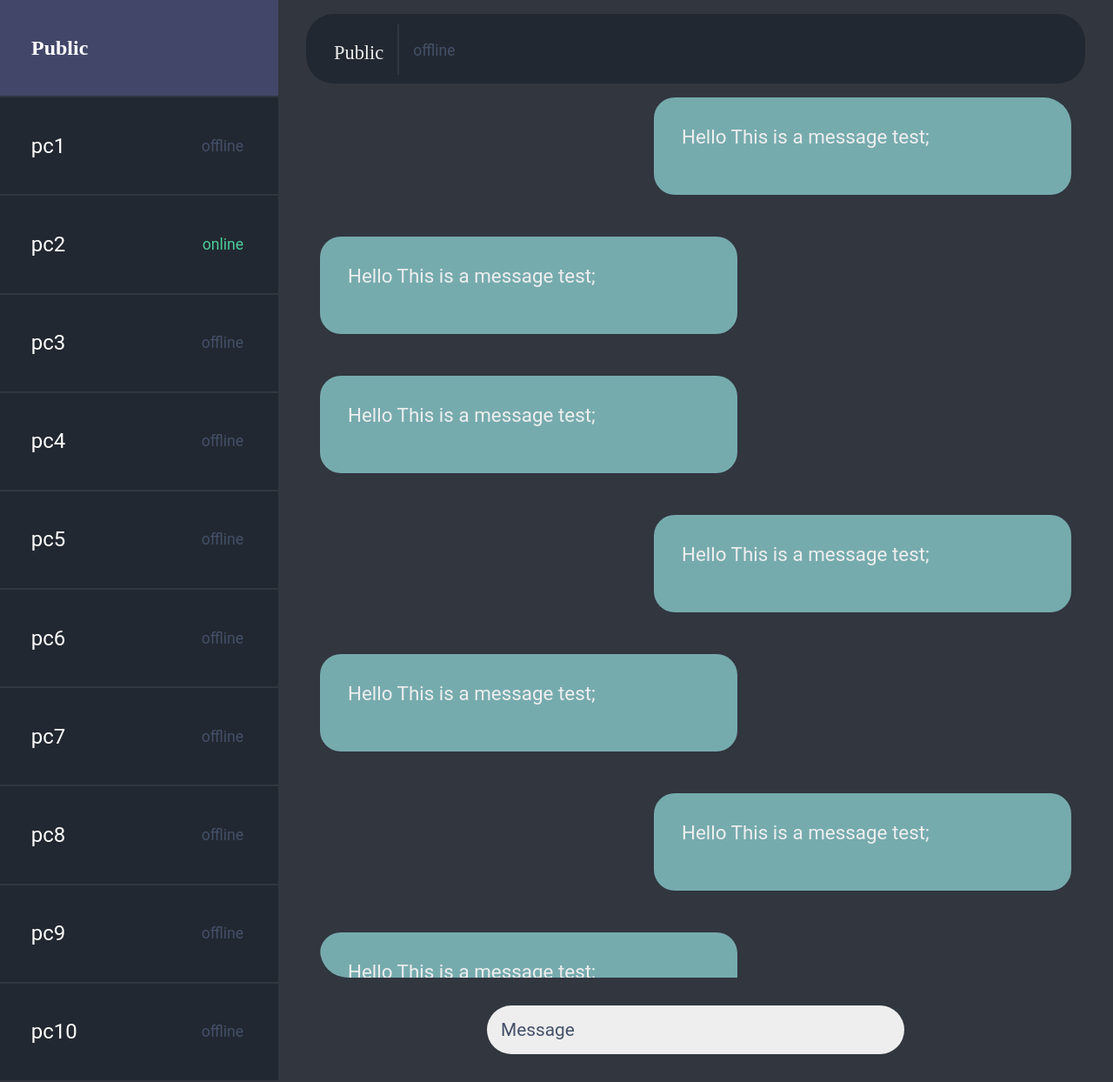
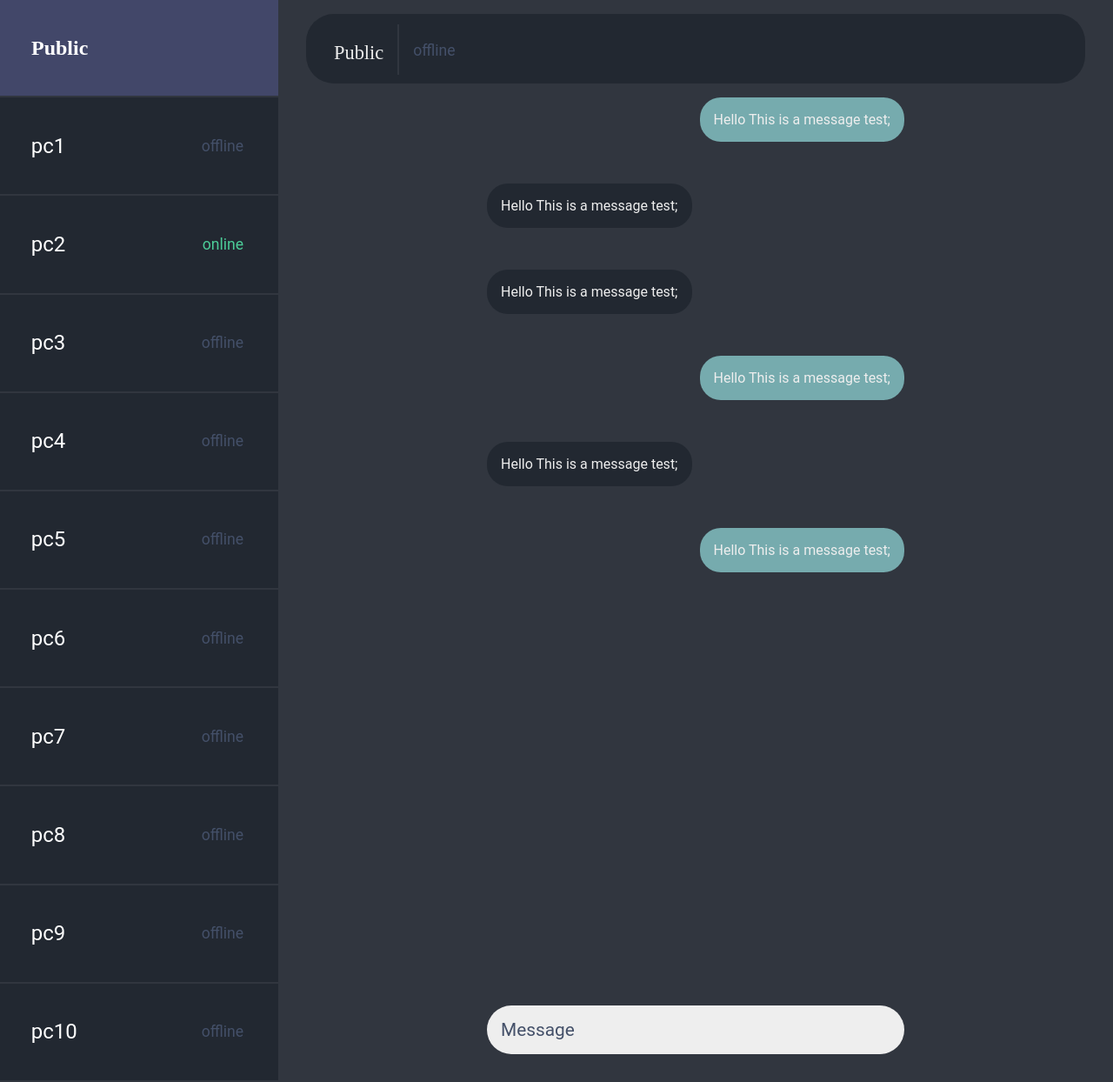
Before and after one commit to sharifloo-net/chatmat, a PHP site: page / in a window 1280 px wide. Shown: the whole page at 87% size. Run offline with PHP 8.4, Linux system fonts and the light colour scheme.

Commit message:
update message box

```diff
--- a/index.php
+++ b/index.php
@@ -117,11 +117,6 @@
                     Hello This is a message test;
                 </div>
             </div>
-            <div class="left-section">
-                <div class="message-box">
-                    Hello This is a message test;
-                </div>
-            </div>
         </div>
         <div id="bottom-section">
             <div name="textBox" id="text-box" contenteditable="" placeholder="Message"
--- a/themes/default/css/style.css
+++ b/themes/default/css/style.css
@@ -124,17 +124,29 @@ body, html {
 .right-section {
     display: flex;
     justify-content: end;
+    margin-right: 15vw;
+}
+
+.left-section {
+    display: flex;
+    margin-left: 15vw;
+}
+
+.left-section .message-box {
+    background-color: #222831;
+}
+
+.right-section .message-box {
+    background-color: #76ABAE;
 }
 
 .message-box {
-    padding: 2rem;
-    width: 30rem;
+    padding: 1rem;
+    max-width: 25rem;
     display: flex;
-    height: 7rem;
+    /*height: 6rem;*/
     border-radius: 1.5rem;
-    background-color: #76ABAE;
     color: #EEEEEE;
-    font-size: 1.4rem;
 }
 
 #bottom-section {
```
